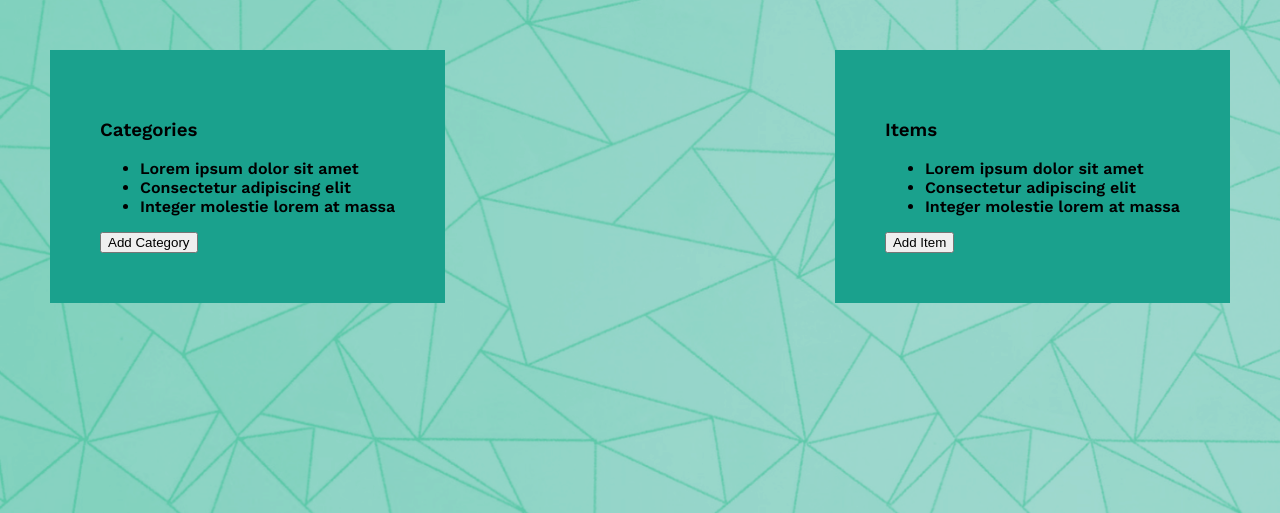
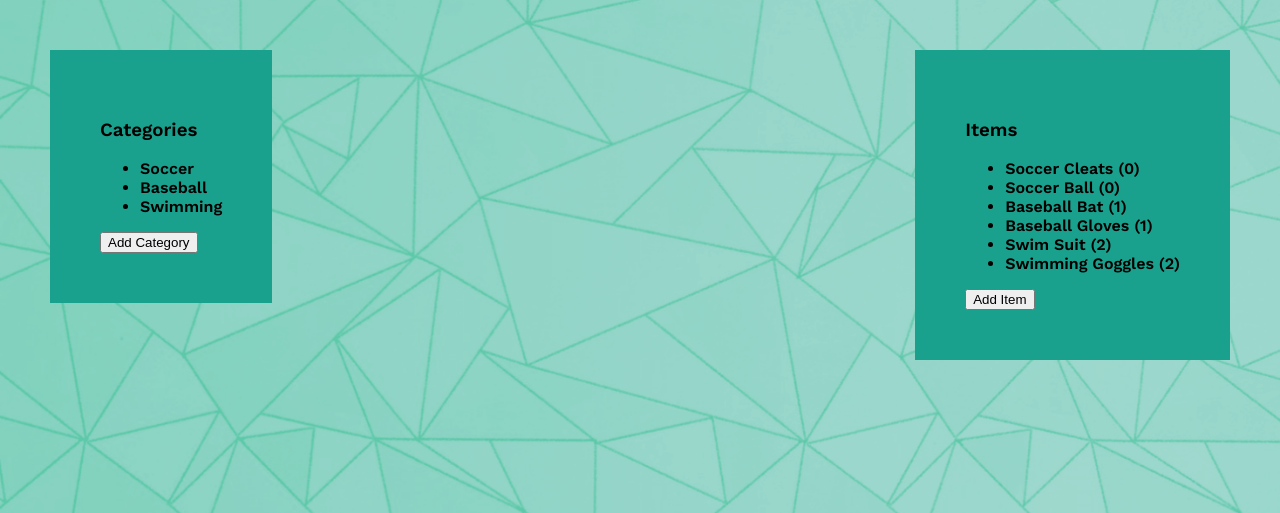
Before and after one commit to henokhm/udacity_fsnd_catalog_app, a Flask app: page / in a window 1280 px wide. Shown: the part 68-581 px from the top of the page. Run offline with Flask 2, Linux system fonts and the light colour scheme.

Commit message:
added mock objects to home.html

```diff
--- a/app.py
+++ b/app.py
@@ -40,7 +40,7 @@ mock_items = [
 @app.route("/")
 @app.route("/catalog")
 def catalog():
-    return render_template("home.html")
+    return render_template("home.html", categories=mock_categories, items=mock_items)
 
 
 @app.route("/signup")
--- a/templates/home.html
+++ b/templates/home.html
@@ -5,15 +5,11 @@
             Categories
         </h3>
         <ul>
+            {% for category in categories %}
             <li class="category-item">
-                Lorem ipsum dolor sit amet
+                {{ category }}
             </li>
-            <li class="category-item">
-                Consectetur adipiscing elit
-            </li>
-            <li class="category-item">
-                Integer molestie lorem at massa
-            </li>
+            {% endfor %}
         </ul>
         <button type="button" class="add-button">
             Add Category
@@ -25,15 +21,11 @@
             Items
         </h3>
         <ul>
+            {% for item in items %}
             <li class="item-item">
-                Lorem ipsum dolor sit amet
+                {{ item.name }} <span class="item_cat_in_parens">({{item.category_id}})</span>
             </li>
-            <li class="item-item">
-                Consectetur adipiscing elit
-            </li>
-            <li class="item-item">
-                Integer molestie lorem at massa
-            </li>
+            {% endfor %}
         </ul>
         <button type="button" class="add-button">
             Add Item
```
